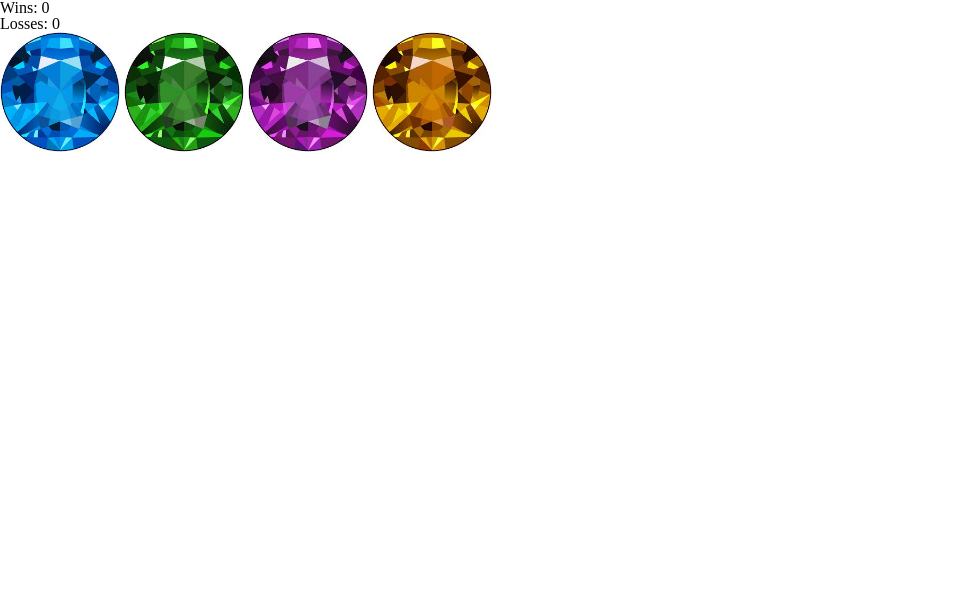
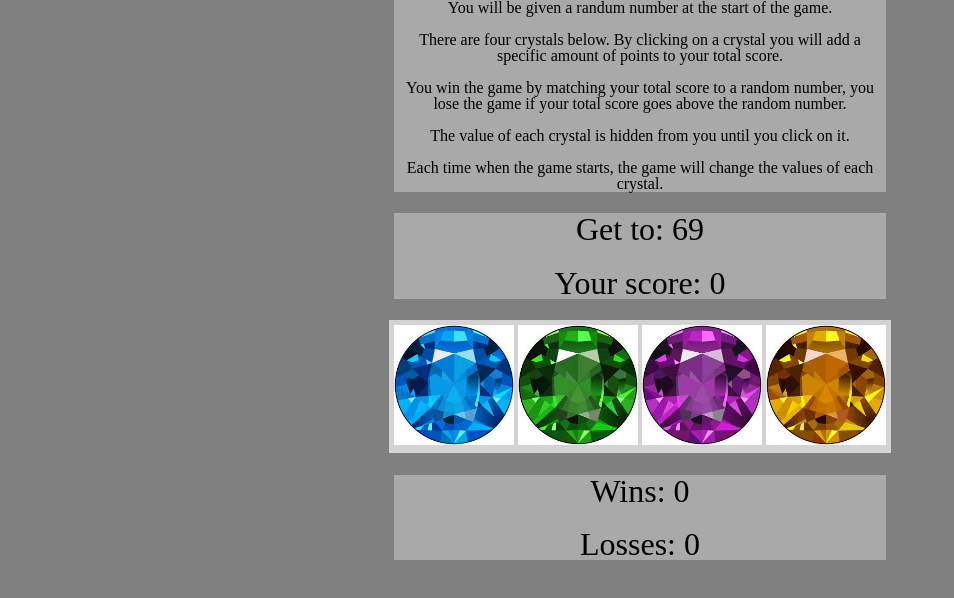
Before and after one commit to techman98/unit-4-game, a plain HTML site: page index.html in a window 1280 px wide. Shown: the whole page, without its empty margins (0-954 px from the left). Drawn offline with nearby package versions, Linux system fonts and the light colour scheme.

Commit message:
Game is done and working. Never figured out how to call a function inside another function without copying the entire thing.

```diff
--- a/assets/css/style.css
+++ b/assets/css/style.css
@@ -0,0 +1,35 @@
+body {
+    background-color: gray;
+
+}
+
+#instruction {
+    width: 492px;
+    word-wrap: break-word;
+    background-color: darkgray;
+    text-align: center;
+    margin: auto auto;
+}
+
+.crystal {
+    background-color: gray;
+
+}
+
+.gameInfo {
+    background-color: darkgray;
+    width: 492px;
+    text-align: center;
+    margin: auto auto;
+}
+
+#imgContainer {
+    background-color: lightgray;
+    margin: auto auto;
+    padding: 5px;
+    width: 492px;
+}
+
+#endGameStatement {
+    margin: auto auto;
+}
--- a/assets/javascript/game.js
+++ b/assets/javascript/game.js
@@ -5,32 +5,51 @@ $(document).ready(function () {
     var ranNum;
     var wins = 0;
     var losses = 0;
-    console.log("Get to " + compChoice);
+    $("#Goal").text(compChoice);
 
+    //Sets a random number value to each instance of .crystal
     $(".crystal").each(function (index) {
         ranNum = Math.floor(Math.random() * 12) + 1;
         $(this).data("value", ranNum);
-        console.log("Gem # " + index + "value is " + ranNum)
 
     })
-
+    //When user clicks the game checks certain conditions before executing.
     $(".crystal").on("click", function () {
 
 
         if (storedNum > compChoice) {
-            alert("You fucking suck.");
+            $("#endGameStatement").text("Now you've gone and done it. The big, green, gem troll is after you now. You greedy bastard.");
             losses++
             $("#losses").text(losses);
+            storedNum = 0;
+            compChoice = Math.floor(Math.random() * 120) + 19;
+            //I copied the function here, because I couldn't find out how to call a function that doesn't have a name.
+            $(".crystal").each(function (index) {
+                ranNum = Math.floor(Math.random() * 12) + 1;
+                $(this).data("value", ranNum);
 
+            })
+            $("#Score").text(storedNum);
+            $("#Goal").text(compChoice);
 
         } else if (storedNum === compChoice) {
-            $("#winStatement").text("You fucking don't suck!");
+            $("#endGameStatement").text("Look at you! Ballin' like a G.");
             wins++
             $("#wins").text(wins);
+            storedNum = 0;
+            compChoice = Math.floor(Math.random() * 120) + 19;
+            //Read above comment
+            $(".crystal").each(function (index) {
+                ranNum = Math.floor(Math.random() * 12) + 1;
+                $(this).data("value", ranNum);
+
+            })
+            $("#Score").text(storedNum);
+            $("#Goal").text(compChoice);
 
         } else {
             storedNum = storedNum + ($(this).data().value);
-            console.log("Your score is " + storedNum);
+            $("#Score").text(storedNum);
 
         }
     })
--- a/index.html
+++ b/index.html
@@ -12,13 +12,35 @@
 </head>
 
 <body>
-    <h4>Wins: <span id="wins">0</span></h4>
-    <h4>Losses: <span id="losses">0</span></h4>
-    <img class="crystal" src="assets/images/blue_gem.jpg" alt="Blue Gem" style="width:120px;height:120px;border:0;">
-    <img class="crystal" src="assets/images/green_gem.jpg" alt="Green Gem" style="width:120px;height:120px;border:0;">
-    <img class="crystal" src="assets/images/purple_gem.jpg" alt="Purple Gem" style="width:120px;height:120px;border:0;">
-    <img class="crystal" src="assets/images/yellow_gem.jpg" alt="Yellow Gem" style="width:120px;height:120px;border:0;">
-    <h2 id="winStatement"></p>
+    <div id="instruction">
+        <p>You will be given a randum number at the start of the game.</p>
+        <br>
+        <p>There are four crystals below. By clicking on a crystal you will add a specific amount of points to your
+            total
+            score.</p>
+        <br>
+        <p>You win the game by matching your total score to a random number, you lose the game if your total score goes
+            above the random number.</p>
+        <br>
+        <p>The value of each crystal is hidden from you until you click on it.</p>
+        <br>
+        <p>Each time when the game starts, the game will change the values of each crystal.</p>
+    </div>
+    <div class="gameInfo">
+        <h1>Get to: <span id="Goal"></span></h1>
+        <h1>Your score: <span id="Score">0</span></h1>
+    </div>
+    <div id="imgContainer">
+        <img class="crystal" src="assets/images/blue_gem.jpg" alt="Blue Gem" style="width:120px;height:120px;border:0;">
+        <img class="crystal" src="assets/images/green_gem.jpg" alt="Green Gem" style="width:120px;height:120px;border:0;">
+        <img class="crystal" src="assets/images/purple_gem.jpg" alt="Purple Gem" style="width:120px;height:120px;border:0;">
+        <img class="crystal" src="assets/images/yellow_gem.jpg" alt="Yellow Gem" style="width:120px;height:120px;border:0;">
+    </div>
+    <div class="gameInfo">
+        <h1>Wins: <span id="wins">0</span></h1>
+        <h1>Losses: <span id="losses">0</span></h1>
+        <h1 id="endGameStatement"></h1>
+    </div>
     <script src="assets/javascript/game.js"></script>
 </body>
 
```
Also changed, not shown: 1 other file.
